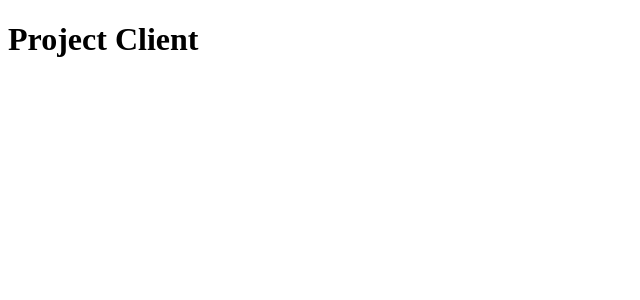
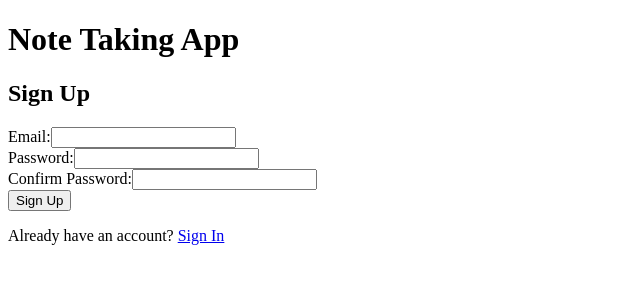
Before and after one commit to hcoco1/app-phase-5, a React (Create React App) app in the folder client/: page /signup in a window 1280 px wide. Shown: the top 300 px of the page, without its empty margins (0-640 px from the left). Built offline with nearby package versions, Linux system fonts and the light colour scheme.

Commit message:
routes added

```diff
--- a/client/package.json
+++ b/client/package.json
@@ -9,11 +9,13 @@
     "@testing-library/user-event": "^13.5.0",
     "react": "^18.2.0",
     "react-dom": "^18.2.0",
-    "react-router-dom": "^5.2.0",
+    "react-router-dom": "^6.16.0",
     "react-scripts": "5.0.1",
     "web-vitals": "^2.1.4"
   },
-  "devDependencies": {"@babel/plugin-proposal-private-property-in-object":"^7.21.11"},
+  "devDependencies": {
+    "@babel/plugin-proposal-private-property-in-object": "^7.21.11"
+  },
   "scripts": {
     "start": "react-scripts start",
     "build": "react-scripts build",
--- a/client/src/components/App.js
+++ b/client/src/components/App.js
@@ -1,8 +1,14 @@
-import React, { useEffect, useState } from "react";
-import { Switch, Route } from "react-router-dom";
+import React from 'react';
+import { Routes } from 'react-router-dom';
+import routes from './routes';
 
 function App() {
-  return <h1>Project Client</h1>;
+  return (
+    <div>
+      <h1>Note Taking App</h1>
+      <Routes>{routes}</Routes>
+    </div>
+  );
 }
 
 export default App;
--- /dev/null
+++ b/client/src/components/SignIn.jsx
@@ -0,0 +1,24 @@
+import React from 'react';
+import { Link } from 'react-router-dom';
+
+function SignIn() {
+  return (
+    <div>
+      <h2>Sign In</h2>
+      <form>
+        <div>
+          <label>Email:</label>
+          <input type="email" />
+        </div>
+        <div>
+          <label>Password:</label>
+          <input type="password" />
+        </div>
+        <button type="submit">Sign In</button>
+      </form>
+      <p>Don't have an account? <Link to="/signup">Sign Up</Link></p>
+    </div>
+  );
+}
+
+export default SignIn;
--- /dev/null
+++ b/client/src/components/SignUp.jsx
@@ -0,0 +1,28 @@
+import React from 'react';
+import { Link } from 'react-router-dom';
+
+function SignUp() {
+  return (
+    <div>
+      <h2>Sign Up</h2>
+      <form>
+        <div>
+          <label>Email:</label>
+          <input type="email" />
+        </div>
+        <div>
+          <label>Password:</label>
+          <input type="password" />
+        </div>
+        <div>
+          <label>Confirm Password:</label>
+          <input type="password" />
+        </div>
+        <button type="submit">Sign Up</button>
+      </form>
+      <p>Already have an account? <Link to="/signin">Sign In</Link></p>
+    </div>
+  );
+}
+
+export default SignUp;
--- /dev/null
+++ b/client/src/components/routes.jsx
@@ -0,0 +1,10 @@
+import { Route } from 'react-router-dom';
+import SignIn from './SignIn';
+import SignUp from './SignUp';
+
+const routes = [
+  <Route path="/signin" element={<SignIn />} />,
+  <Route path="/signup" element={<SignUp />} />
+];
+
+export default routes;
--- a/client/src/index.js
+++ b/client/src/index.js
@@ -1,8 +1,11 @@
-import React from "react";
-import App from "./components/App";
-import "./index.css";
-import { createRoot } from "react-dom/client";
+import React from 'react';
+import ReactDOM from 'react-dom';
+import { BrowserRouter } from 'react-router-dom';
+import App from './components/App';
 
-const container = document.getElementById("root");
-const root = createRoot(container);
-root.render(<App />);
+ReactDOM.render(
+  <BrowserRouter>
+    <App />
+  </BrowserRouter>,
+  document.getElementById('root')
+);
```
Also changed, not shown: 2 other files (tests, documents, lock files or other folders).
